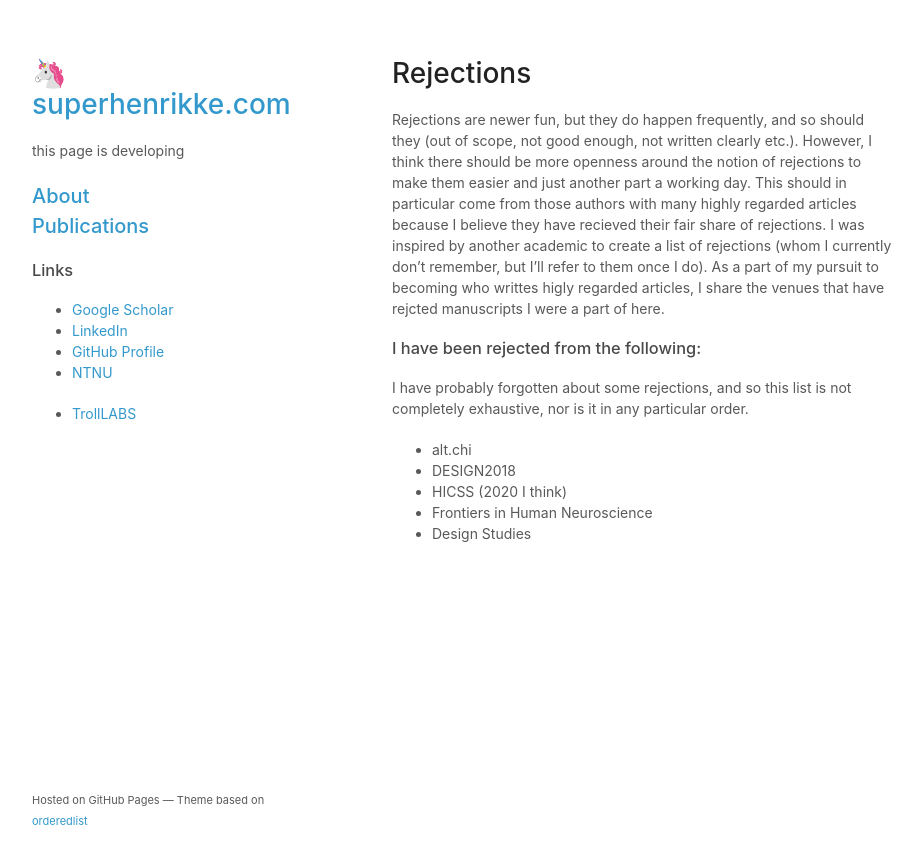
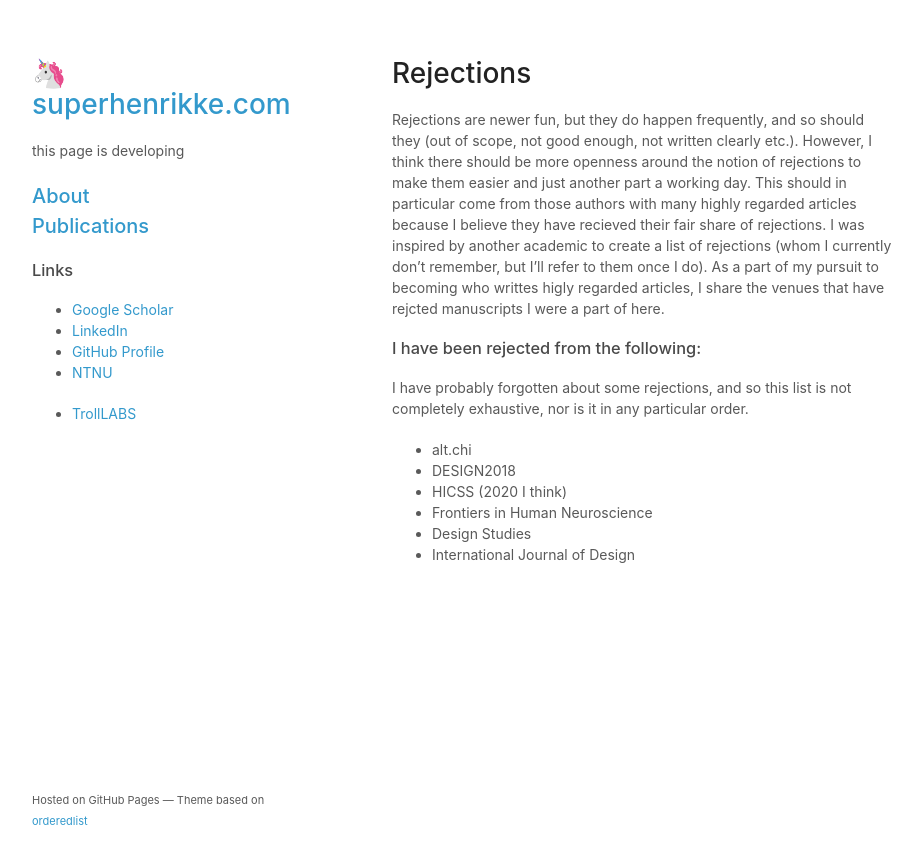
Before and after one commit to superhenrikke/superhenrikke.github.io, a Jekyll site: the page built from rejections.md, in a window 1280 px wide. Shown: the top 864 px of the page, without its empty margins (178-1100 px from the left). Built offline with Jekyll 4.4.1, drawn with Linux system fonts in a browser that asks for light colours; our own code applies the rules of GitHub Pages for plain Markdown files; a script that is not in the unit is left out.

Commit message:
Update rejections.md

```diff
--- a/rejections.md
+++ b/rejections.md
@@ -9,3 +9,4 @@ I have probably forgotten about some rejections, and so this list is not complet
 - HICSS (2020 I think)
 - Frontiers in Human Neuroscience
 - Design Studies
+- International Journal of Design
```
